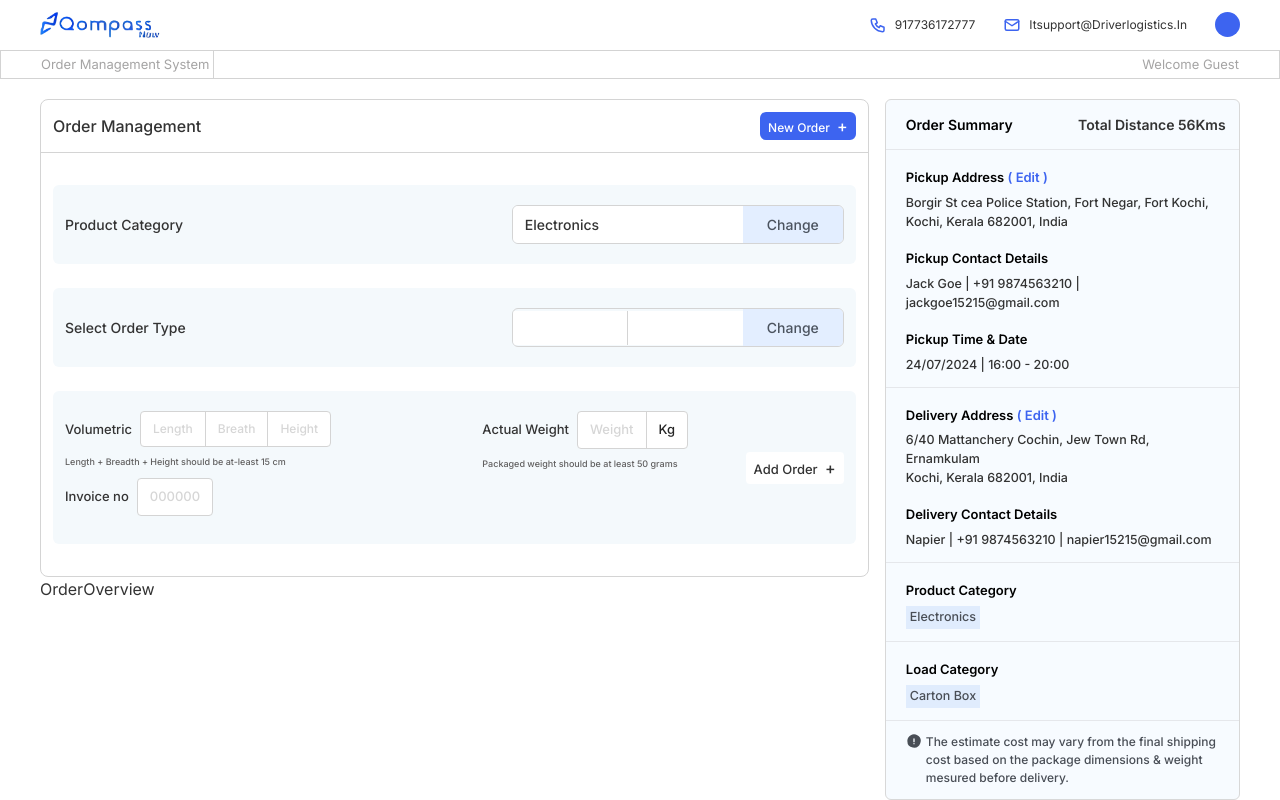
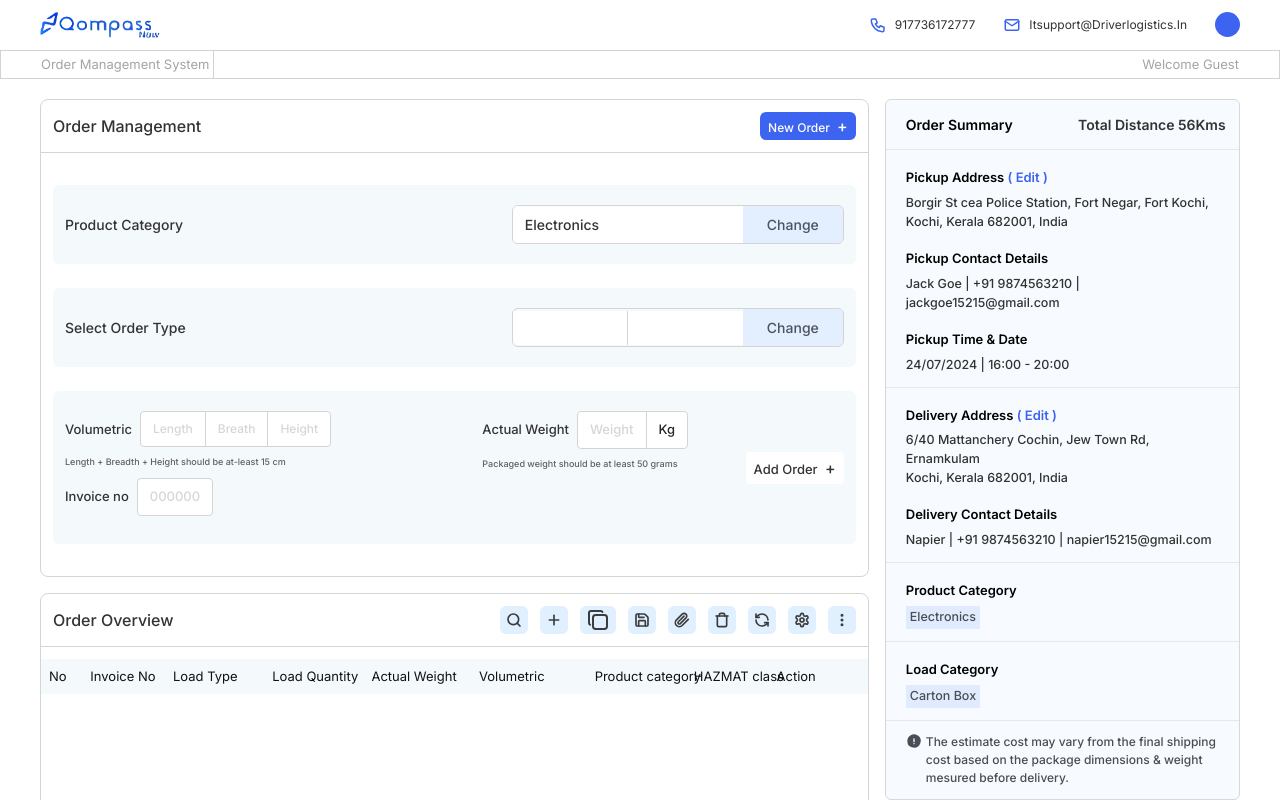
Before and after one commit to sachi-ndev/qompass, a React (Vite) app: page / in a window 1280 px wide. Shown: the top 800 px of the page. Built offline with nearby package versions, Linux system fonts and the light colour scheme.

Commit message:
overview update

```diff
--- a/src/components/Home.jsx
+++ b/src/components/Home.jsx
@@ -9,12 +9,12 @@ export default function Home() {
   const { name, setName } = useContext(Context);
   return (
     <div className="  w-full gap-4  flex px-10 my-5">
-      <div className="w-[70vw] ">
+      <div className="w-[70vw] gap-4  flex  flex-col">
         <OrderManage />
         <OrderOverview />
       </div>
       <div className="w-[30vw] ">
-        <SidePanel/>
+        <SidePanel />
       </div>
     </div>
   );
--- a/src/components/main/home/orderoverview.jsx/OrderOverview.jsx
+++ b/src/components/main/home/orderoverview.jsx/OrderOverview.jsx
@@ -1,7 +1,217 @@
-import React from 'react'
+import React from "react";
 
 export default function OrderOverview() {
   return (
-    <div>OrderOverview</div>
-  )
+    <div className="w-full  border-[1px] border-[#d4d4d4] rounded-[8px] min-h-[30vh]">
+      <div className=" p-3 w-full flex items-center justify-between border-b-[1px]  border-[#d4d4d4]">
+        <h1 className="font-[500]">Order Overview</h1>
+        <div className="flex items-center gap-3">
+          <button
+            className=" bg-[#e1f0ff] aspect-square h-7 shrink-0 hover:bg-[#d5e7fa] transition-all duration-300  ease-in border-[1px]+
+           border-[#aeafb0] flex items-center justify-center  px-0.5  rounded-[6px]"
+          >
+            <svg
+              xmlns="http://www.w3.org/2000/svg"
+              width="16"
+              height="16"
+              viewBox="0 0 24 24"
+              fill="none"
+              stroke="#3b3c3d"
+              stroke-width="2.5"
+              stroke-linecap="round"
+              stroke-linejoin="round"
+              class="lucide lucide-search"
+            >
+              <circle cx="11" cy="11" r="8" />
+              <path d="m21 21-4.3-4.3" />
+            </svg>
+          </button>
+          <button
+            className=" bg-[#e1f0ff] aspect-square h-7 shrink-0 hover:bg-[#d5e7fa] transition-all duration-300  ease-in border-[1px]+
+           border-[#aeafb0] flex items-center justify-center  p-1.5  rounded-[6px]"
+          >
+            <svg
+              xmlns="http://www.w3.org/2000/svg"
+              width="16"
+              height="16"
+              viewBox="0 0 24 24"
+              fill="none"
+              stroke="#3b3c3d"
+              stroke-width="2.5"
+              stroke-linecap="round"
+              stroke-linejoin="round"
+              class="lucide lucide-plus"
+            >
+              <path d="M5 12h14" />
+              <path d="M12 5v14" />
+            </svg>
+          </button>
+
+          <button
+            className=" bg-[#e1f0ff] aspect-square h-7 shrink-0 hover:bg-[#d5e7fa] transition-all duration-300  ease-in border-[1px]+
+           border-[#aeafb0] flex items-center justify-center  p-1.5  rounded-[6px]"
+          >
+            <svg
+              xmlns="http://www.w3.org/2000/svg"
+              width="24"
+              height="24"
+              viewBox="0 0 24 24"
+              fill="none"
+              stroke="#3b3c3d"
+              stroke-width="2"
+              stroke-linecap="round"
+              stroke-linejoin="round"
+              class="icon icon-tabler icons-tabler-outline icon-tabler-copy"
+            >
+              <path stroke="none" d="M0 0h24v24H0z" fill="none" />
+              <path d="M7 7m0 2.667a2.667 2.667 0 0 1 2.667 -2.667h8.666a2.667 2.667 0 0 1 2.667 2.667v8.666a2.667 2.667 0 0 1 -2.667 2.667h-8.666a2.667 2.667 0 0 1 -2.667 -2.667z" />
+              <path d="M4.012 16.737a2.005 2.005 0 0 1 -1.012 -1.737v-10c0 -1.1 .9 -2 2 -2h10c.75 0 1.158 .385 1.5 1" />
+            </svg>
+          </button>
+          <button
+            className=" bg-[#e1f0ff] aspect-square h-7 shrink-0 hover:bg-[#d5e7fa] transition-all duration-300  ease-in border-[1px]+
+           border-[#aeafb0] flex items-center justify-center  p-1.5  rounded-[6px]"
+          >
+            <svg
+              xmlns="http://www.w3.org/2000/svg"
+              width="16"
+              height="16"
+              viewBox="0 0 24 24"
+              fill="none"
+              stroke="#3b3c3d"
+              stroke-width="2.5"
+              stroke-linecap="round"
+              stroke-linejoin="round"
+              class="lucide lucide-save"
+            >
+              <path d="M15.2 3a2 2 0 0 1 1.4.6l3.8 3.8a2 2 0 0 1 .6 1.4V19a2 2 0 0 1-2 2H5a2 2 0 0 1-2-2V5a2 2 0 0 1 2-2z" />
+              <path d="M17 21v-7a1 1 0 0 0-1-1H8a1 1 0 0 0-1 1v7" />
+              <path d="M7 3v4a1 1 0 0 0 1 1h7" />
+            </svg>
+          </button>
+
+          <button
+            className=" bg-[#e1f0ff] aspect-square h-7 shrink-0 hover:bg-[#d5e7fa] transition-all duration-300  ease-in border-[1px]+
+           border-[#aeafb0] flex items-center justify-center  p-1.5  rounded-[6px]"
+          >
+            <svg
+              xmlns="http://www.w3.org/2000/svg"
+              width="16"
+              height="16"
+              viewBox="0 0 24 24"
+              fill="none"
+              stroke="#3b3c3d"
+              stroke-width="2.5"
+              stroke-linecap="round"
+              stroke-linejoin="round"
+              class="lucide lucide-paperclip"
+            >
+              <path d="m21.44 11.05-9.19 9.19a6 6 0 0 1-8.49-8.49l8.57-8.57A4 4 0 1 1 18 8.84l-8.59 8.57a2 2 0 0 1-2.83-2.83l8.49-8.48" />
+            </svg>
+          </button>
+
+          <button
+            className=" bg-[#e1f0ff] aspect-square h-7 shrink-0 hover:bg-[#d5e7fa] transition-all duration-300  ease-in border-[1px]+
+           border-[#aeafb0] flex items-center justify-center  p-1.5  rounded-[6px]"
+          >
+            <svg
+              xmlns="http://www.w3.org/2000/svg"
+              width="16"
+              height="16"
+              viewBox="0 0 24 24"
+              fill="none"
+              stroke="#3b3c3d"
+              stroke-width="2.5"
+              stroke-linecap="round"
+              stroke-linejoin="round"
+              class="lucide lucide-trash"
+            >
+              <path d="M3 6h18" />
+              <path d="M19 6v14c0 1-1 2-2 2H7c-1 0-2-1-2-2V6" />
+              <path d="M8 6V4c0-1 1-2 2-2h4c1 0 2 1 2 2v2" />
+            </svg>
+          </button>
+
+          <button
+            className=" bg-[#e1f0ff] aspect-square h-7 shrink-0 hover:bg-[#d5e7fa] transition-all duration-300  ease-in border-[1px]+
+           border-[#aeafb0] flex items-center justify-center  p-1.5  rounded-[6px]"
+          >
+            <svg
+              xmlns="http://www.w3.org/2000/svg"
+              width="16"
+              height="16"
+              viewBox="0 0 24 24"
+              fill="none"
+              stroke="#3b3c3d"
+              stroke-width="2.5"
+              stroke-linecap="round"
+              stroke-linejoin="round"
+              class="lucide lucide-refresh-ccw"
+            >
+              <path d="M21 12a9 9 0 0 0-9-9 9.75 9.75 0 0 0-6.74 2.74L3 8" />
+              <path d="M3 3v5h5" />
+              <path d="M3 12a9 9 0 0 0 9 9 9.75 9.75 0 0 0 6.74-2.74L21 16" />
+              <path d="M16 16h5v5" />
+            </svg>
+          </button>
+
+          <button
+            className=" bg-[#e1f0ff] aspect-square h-7 shrink-0 hover:bg-[#d5e7fa] transition-all duration-300  ease-in border-[1px]+
+           border-[#aeafb0] flex items-center justify-center  p-1.5  rounded-[6px]"
+          >
+            <svg
+              xmlns="http://www.w3.org/2000/svg"
+              width="16"
+              height="16"
+              viewBox="0 0 24 24"
+              fill="none"
+              stroke="#3b3c3d"
+              stroke-width="2.5"
+              stroke-linecap="round"
+              stroke-linejoin="round"
+              class="lucide lucide-settings"
+            >
+              <path d="M12.22 2h-.44a2 2 0 0 0-2 2v.18a2 2 0 0 1-1 1.73l-.43.25a2 2 0 0 1-2 0l-.15-.08a2 2 0 0 0-2.73.73l-.22.38a2 2 0 0 0 .73 2.73l.15.1a2 2 0 0 1 1 1.72v.51a2 2 0 0 1-1 1.74l-.15.09a2 2 0 0 0-.73 2.73l.22.38a2 2 0 0 0 2.73.73l.15-.08a2 2 0 0 1 2 0l.43.25a2 2 0 0 1 1 1.73V20a2 2 0 0 0 2 2h.44a2 2 0 0 0 2-2v-.18a2 2 0 0 1 1-1.73l.43-.25a2 2 0 0 1 2 0l.15.08a2 2 0 0 0 2.73-.73l.22-.39a2 2 0 0 0-.73-2.73l-.15-.08a2 2 0 0 1-1-1.74v-.5a2 2 0 0 1 1-1.74l.15-.09a2 2 0 0 0 .73-2.73l-.22-.38a2 2 0 0 0-2.73-.73l-.15.08a2 2 0 0 1-2 0l-.43-.25a2 2 0 0 1-1-1.73V4a2 2 0 0 0-2-2z" />
+              <circle cx="12" cy="12" r="3" />
+            </svg>
+          </button>
+
+          <button
+            className=" bg-[#e1f0ff] aspect-square h-7 shrink-0 hover:bg-[#d5e7fa] transition-all duration-300  ease-in border-[1px]+
+           border-[#aeafb0] flex items-center justify-center  p-1.5  rounded-[6px]"
+          >
+            <svg
+              xmlns="http://www.w3.org/2000/svg"
+              width="16"
+              height="16"
+              viewBox="0 0 24 24"
+              fill="none"
+              stroke="#3b3c3d"
+              stroke-width="2.5"
+              stroke-linecap="round"
+              stroke-linejoin="round"
+              class="lucide lucide-ellipsis-vertical"
+            >
+              <circle cx="12" cy="12" r="1" />
+              <circle cx="12" cy="5" r="1" />
+              <circle cx="12" cy="19" r="1" />
+            </svg>
+          </button>
+        </div>
+      </div>
+      <div className=" py-3 flex flex-col w-full ">
+        <div className="w-[100%] min-h-[1.6lh] bg-[#f4f9fc] text-[#121212] flex items-center  text-[13px] py-2" >
+          <p className="px-2 shrink-0 w-[5%] whitespace-nowrap">No</p>
+          <p className="px-2 shrink-0 w-[10%] whitespace-nowrap">Invoice No</p>
+          <p className="px-2 shrink-0 w-[12%] whitespace-nowrap">Load Type</p>
+          <p className="px-2 shrink-0 w-[12%] whitespace-nowrap">Load Quantity</p>
+          <p className="px-2 shrink-0 w-[13%] whitespace-nowrap">Actual Weight </p>
+          <p className="px-2 shrink-0 w-[14%] whitespace-nowrap">Volumetric </p>
+          <p className="px-2 shrink-0 w-[12%] whitespace-nowrap">Product category </p>
+          <p className="px-2 shrink-0 w-[10%] whitespace-nowrap">HAZMAT class </p>
+          <p className="px-2 shrink-0 w-[10%] whitespace-nowrap">Action</p>
+        </div>
+      </div>
+    </div>
+  );
 }
```
